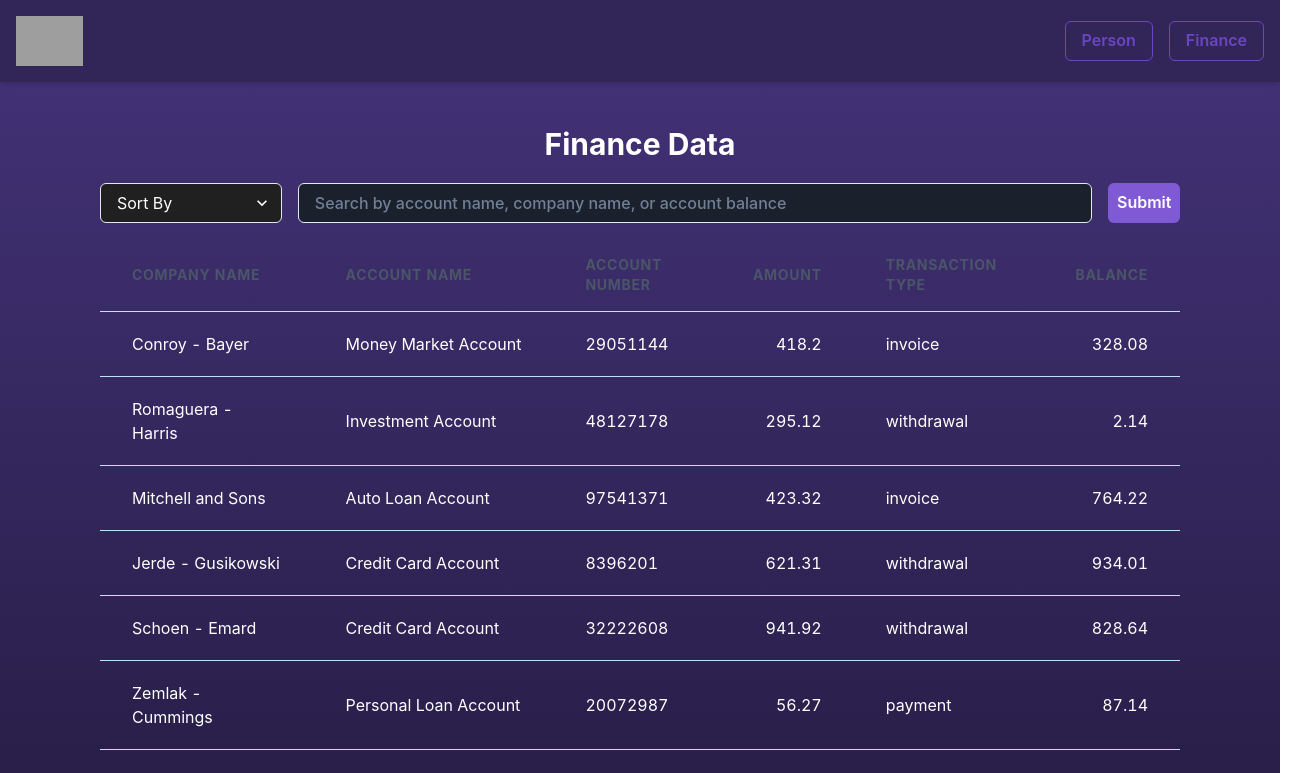
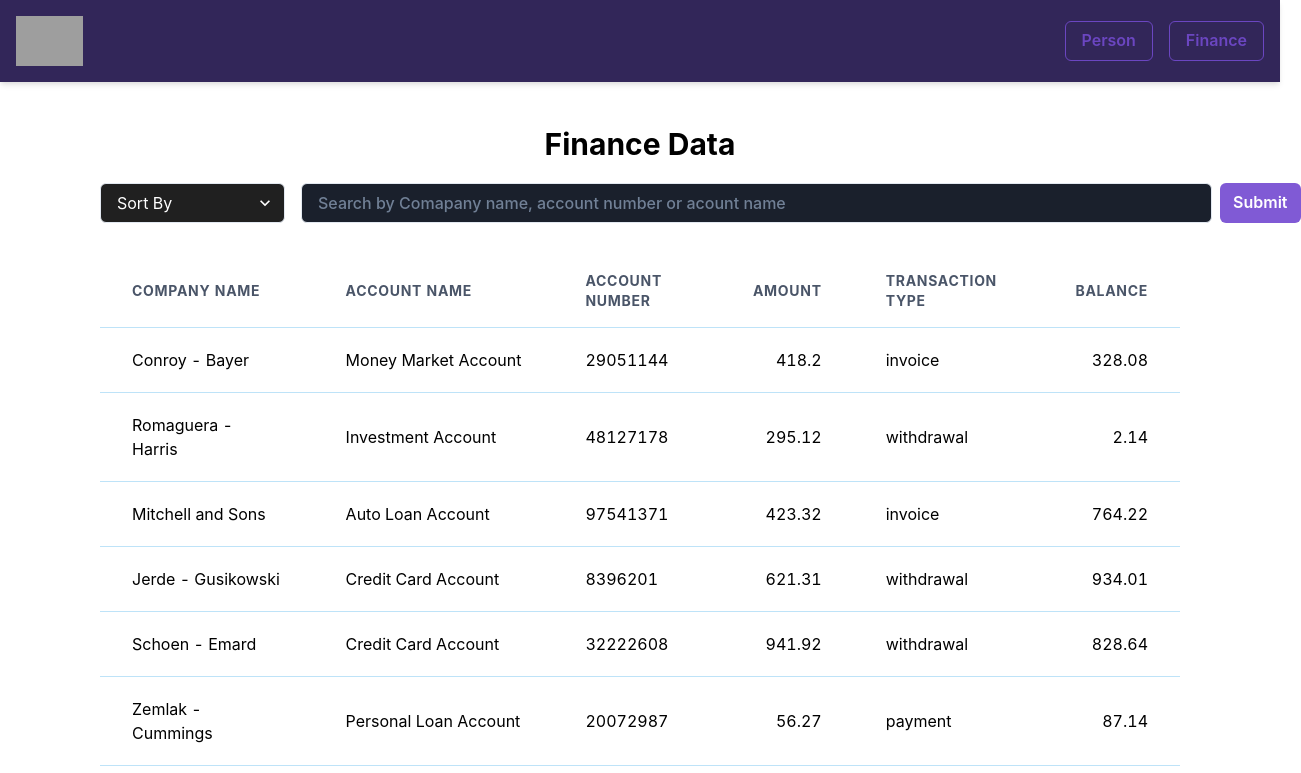
Before and after one commit to Fathomraj123/financialDetails, a React (Vite) app: page /financialInfo in a window 1280 px wide. Shown: the top 773 px of the page, 1301 px wide, since content can reach past the window. Built offline with nearby package versions, Linux system fonts and the light colour scheme; grey boxes are pictures that could not be loaded.

Commit message:
Optimized Folders

```diff
--- a/src/App.tsx
+++ b/src/App.tsx
@@ -1,22 +1,23 @@
 
+import PersonalCard from "./pages/PersonalCard";
+import Layout from "./components/Layout";
+import FinancialInfo from "./pages/FinancialInfo";
 import { Routes, Route } from "react-router-dom";
-import PeoplePage from "./pages/personalCard";
-import Layout from "./components/layout";
-import FinancialInfo from "./pages/financialInfo";
+
 
 function App() {
   return (
 
-      <Layout>
+    <>
+    <Layout>
 
-      <Routes>
-        <Route path="/" element={<PeoplePage />} />
-        <Route path="/personalCard" element={<PeoplePage />} />
-        <Route path="/financialInfo" element={<FinancialInfo />} />
-      </Routes>
-      </Layout>
-
-
+    <Routes>
+      <Route path="/" element={<PersonalCard/>} />
+      <Route path="/personalCard" element={<PersonalCard/>} />
+      <Route path="/financialInfo" element={<FinancialInfo />} />
+    </Routes>
+    </Layout>
+    </>
   );
 }
 
--- /dev/null
+++ b/src/components/SearctAndSort.tsx
@@ -0,0 +1,56 @@
+
+import { Box, Select, Input, Button } from "@chakra-ui/react";
+
+interface SearchProps {
+    search: string;
+    setSearch: (value: string)=> void;
+    handleSubmit: () => void;
+    placeholder: string
+}
+interface SortProps {
+    sort: string;
+    setSort: (value: string) => void;
+    option: string[]
+
+}
+export const Searching: React.FC<SearchProps> = ({search,setSearch,handleSubmit, placeholder}) => {
+
+  return (
+    <>
+        <Box display={"flex"} gap = {2} minW = "1000px">
+        <Input
+          type="text"
+          value={search}
+          placeholder={placeholder}
+          onChange={(e) => setSearch(e.target.value)}
+          bg="gray.800"
+          color="white"
+          fontWeight="500"
+          borderRadius="md"
+        />
+        <Button colorScheme="purple" onClick={handleSubmit}>Submit</Button>
+        </Box>
+
+    </>
+  )
+}
+
+
+export const Sorting: React.FC<SortProps> = ({sort, setSort, option}) => {
+return (
+<>
+      <Box display="flex" gap={4} justifyContent="space-between" mb={4} w="90%" maxW="1200px">
+        <Box w="185px">
+          <Select value={sort} onChange={(e) => setSort(e.target.value)} bg="#202020" borderRadius="md" color="white">
+            <option value="" style={{ backgroundColor: "#202020" }}>Sort By</option>
+
+            {option.map((option) => (
+            <option key={option} value={option} style={{ backgroundColor: "#202020" }}>
+            {option}
+            </option>))}
+
+          </Select>
+        </Box>
+        </Box>
+        </>
+    )};
--- a/src/components/layout.tsx
+++ b/src/components/layout.tsx
@@ -1,12 +1,12 @@
 import { Box } from "@chakra-ui/react";
 // import { Link } from "react-router-dom";
 
-import Header from "./design/header";
-import Footer from "./design/footer";
+import Header from "../Layout/Header";
+import Footer from "../Layout/Footer";
 
 const Layout = ({ children }: { children: React.ReactNode }) => {
   return (
-    <Box minH="100vh" bgGradient="linear(to-b, purple.800, black)" color="white">
+    <Box minH="100vh" bg="grey.100" color="white">
       <Header />
         <Box as="main" p={6}>
           {children}
--- a/src/hooks/usePeopleData.ts
+++ b/src/hooks/usePeopleData.ts
@@ -9,7 +9,7 @@ interface Person {
   city: string;
 }
 
-const usePeopleData = (count: number) => {
+const usePeopleData = () => {
   const [people, setPeople] = useState<Person[]>([]);
   const [loading, setLoading] = useState(true);
   const [error, setError] = useState<string | null>(null);
@@ -31,7 +31,7 @@ const usePeopleData = (count: number) => {
     } finally {
       setLoading(false);
     }
-  }, [count]);
+  }, []);
 
   return { people, loading, error };
 };
--- a/src/pages/financialInfo.tsx
+++ b/src/pages/financialInfo.tsx
@@ -1,8 +1,11 @@
 import { useState } from "react";
 import usefetchRecord from "../hooks/useFetchRecord";
-import { Box, Table, Thead, Tbody, Tr, Th, Td, Text, Spinner, Select, Input, Button } from "@chakra-ui/react";
+import { Box, Table, Thead, Tbody, Tr, Th, Td, Text, Spinner} from "@chakra-ui/react";
+import {Searching, Sorting} from "../components/SearctAndSort";
 
-const financialInfo = () => {
+
+
+const FinancialInfo = () => {
 
   const { data, error, loading } = usefetchRecord();
   const [search, setSearch] = useState("");
@@ -27,7 +30,7 @@ const financialInfo = () => {
 
   const sortedData = filteredData.sort((a, b) => {
 
-    if (sort === "A-Z") {
+    if (sort === "A-Z ") {
       return a.companyName.localeCompare(b.companyName);
     } else if (sort === "Z-A") {
       return b.companyName.localeCompare(a.companyName);
@@ -41,34 +44,15 @@ const financialInfo = () => {
 
 
   return (
-    <Box display="flex" flexDirection="column" alignItems="center" justifyContent="center" w="100%" p={4}>
+    <Box display="flex" color = "black" flexDirection="column" alignItems="center" justifyContent="center" w="100%" p={4}>
 
       <Text fontSize="3xl" fontWeight="bold" mb={4}>Finance Data</Text>
 
       <Box display="flex" gap={4} justifyContent="space-between" mb={4} w="90%" maxW="1200px">
-        <Box w="250px">
-          <Select value={sort} onChange={(e) => setSort(e.target.value)} bg="#202020" borderRadius="md" color="white">
-            <option value="" style={{ backgroundColor: "#202020" }}>Sort By</option>
-            <option value="A-Z" style={{ backgroundColor: "#202020" }}>A-Z</option>
-            <option value="Z-A" style={{ backgroundColor: "#202020" }}>Z-A</option>
-            <option value="Low to High" style={{ backgroundColor: "#202020" }}>Low to High</option>
-            <option value="High to Low" style={{ backgroundColor: "#202020" }}>High to Low</option>
-          </Select>
-        </Box>
 
+              <Sorting sort={sort} setSort={setSort} option= {["A-Z", "Z-A", "Low to High","High to Low"]} />
+               <Searching search = {search} setSearch = {setSearch} handleSubmit = {handleSubmit} placeholder={"Search by Comapany name, account number or acount name" } />
 
-        <Input
-          type="text"
-          value={search}
-          placeholder="Search by account name, company name, or account balance"
-          onChange={(e) => setSearch(e.target.value)}
-          bg="gray.800"
-          color="white"
-          fontWeight="500"
-          borderRadius="md"
-        />
-
-        <Button colorScheme="purple" onClick={handleSubmit}>Submit</Button>
       </Box>
 
       {loading && <Spinner color="blue" />}
@@ -106,4 +90,4 @@ const financialInfo = () => {
   );
 };
 
-export default financialInfo;
+export default FinancialInfo;
--- a/src/pages/personalCard.tsx
+++ b/src/pages/personalCard.tsx
@@ -1,69 +1,57 @@
-import { Box, Text, Spinner, Select, Input, Button } from "@chakra-ui/react";
-
-import PersonCard from "../components/card";
+import { Box, Text, Spinner} from "@chakra-ui/react";
+import PersonCard from "../components/Card";
 import usePeopleData from "../hooks/usePeopleData";
+import {Searching, Sorting} from "../components/SearctAndSort";
 import { useState } from "react";
 
-const PeoplePage = () => {
-  const { people, loading, error } = usePeopleData(12);
+const PersonalCard = () => {
+
+  const {people } = usePeopleData();
   const [search, setSearch] = useState("");
+  const [sort, setSort] = useState("");
+  const [submitSearch, setSubmitSeaarch] = useState("");
 
-    const [submittedSearch, setSubmittedSearch] = useState("");
-    const [sort, setSort] = useState("");
 
-    const handleSubmit = () => {
-      setSubmittedSearch(search);
-    };
+  const handleSubmit = () => setSubmitSeaarch(search);
 
   const filteredData = people.filter((item) => {
+
     return (
-        item.name.toLowerCase().includes(submittedSearch.toLowerCase())
+      item.name.toLowerCase().includes(submitSearch.toLowerCase())
     );
   });
 
-    const sortedData = filteredData.slice().sort((a, b) => {
+
+  const sortedData = filteredData.sort((a, b) => {
+
     if (sort === "A-Z") {
       return a.name.localeCompare(b.name);
     } else if (sort === "Z-A") {
       return b.name.localeCompare(a.name);
+    } else {
+      return 0;
     }
-      return 0;
   });
+
+  const {loading, error } = usePeopleData();
+
 
     return (
       <Box display="flex" flexDirection="column" alignItems="center" justifyContent="center" w="100%" p={4}>
 
-        <Text fontSize="3xl" fontWeight="bold" mb={4}>Person Profile</Text>
-
+        <Text fontSize="3xl" fontWeight="bold" color={"black"} mb={4}>Person Profile</Text>
         <Box display="flex" gap={4} justifyContent="space-between" mb={4} w="90%" maxW="1200px">
-          <Box w="250px">
-            <Select value={sort} onChange={(e) => setSort(e.target.value)} bg="#202020" borderRadius="md" color="white">
-              <option value="" style={{ backgroundColor: "#202020" }}>Sort By</option>
-              <option value="A-Z" style={{ backgroundColor: "#202020" }}>A-Z</option>
-              <option value="Z-A" style={{ backgroundColor: "#202020" }}>Z-A</option>
-            </Select>
+               <Sorting sort={sort} setSort={setSort} option= {["A-Z", "Z-A"]} />
+               <Searching search = {search} setSearch = {setSearch} handleSubmit = {handleSubmit} placeholder = {"Search by name"}/>
                </Box>
 
 
-          <Input
-            type="text"
-            value={search}
-            placeholder="Search by name"
-            onChange={(e) => setSearch(e.target.value)}
-            bg="gray.800"
-            color="white"
-            fontWeight="500"
-            borderRadius="md"
-          />
-
-          <Button colorScheme="purple" onClick={handleSubmit}>Submit</Button>
-        </Box>
         {loading && <Spinner color="white" />}
       {error && <Text color="red">Error: {error}</Text>}
 
       {!loading && !error && (
         <Box style={{ display: "grid",
-          gridTemplateColumns: "repeat(4, 1fr)",gap: "20px"}} overflowX="auto" w="90%" maxW="1200px">
+          gridTemplateColumns: "repeat(4, 1fr)",gap: "20px"}} color = " black"overflowX="auto" w="90%" maxW="1200px">
           {sortedData.map((item, index) => (
             <PersonCard key={index} name={item.name} email={item.email} avatar={item.avatar} city={item.city} />
           ))}
@@ -73,4 +61,4 @@ const PeoplePage = () => {
     );
 };
 
-export default PeoplePage;
+export default PersonalCard;
```
Also changed, not shown: src/routes/AppRoute.tsx (added, +22 -0 lines), src/Layout/Footer.tsx (renamed from src/components/design/footer.tsx), src/Layout/Header.tsx (renamed from src/components/design/header.tsx). Lines whose indentation alone changed are shown as unchanged.
